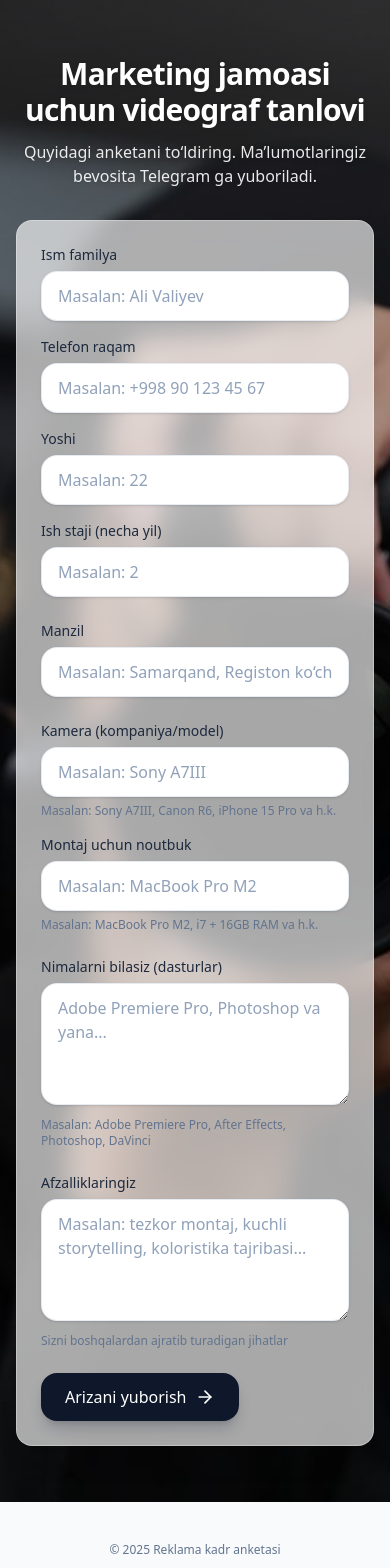
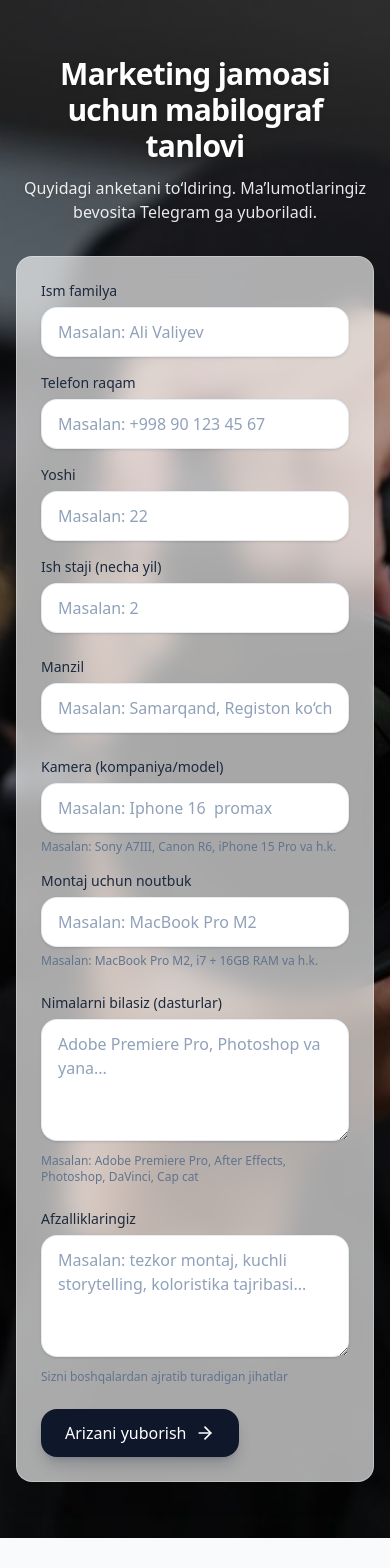
Before and after one commit to UchqunTurdiyev/Xodimlar-so-rovnomasi, a Next.js app: page / in a window 390 px wide. Shown: the top 1568 px of the page. Built offline with nearby package versions, Linux system fonts and the light colour scheme.

Commit message:
Mobilograf Eloni

```diff
--- a/app/page.tsx
+++ b/app/page.tsx
@@ -74,7 +74,7 @@ export default function Page() {
           <div className="mx-auto max-w-4xl">
             <div className="text-center text-white drop-shadow">
               <h1 className="text-3xl md:text-5xl font-bold tracking-tight">
-                Marketing jamoasi uchun videograf tanlovi
+                Marketing jamoasi uchun mabilograf tanlovi
               </h1>
               <p className="mt-3 text-white/90">
                 Quyidagi <span className="font-medium">anketani</span> to‘ldiring.
@@ -147,7 +147,7 @@ export default function Page() {
                         <input
                           type="text"
                           {...register("camera")}
-                          placeholder="Masalan: Sony A7III"
+                          placeholder="Masalan: Iphone 16  promax"
                           className="w-full rounded-2xl border border-slate-200/80 bg-white px-4 py-3 shadow-sm outline-none ring-0 transition focus:border-slate-400 focus:ring-4 focus:ring-slate-900/10 placeholder:text-slate-400"
                         />
                       </Field>
@@ -168,7 +168,7 @@ export default function Page() {
                     <Field
                       label="Nimalarni bilasiz (dasturlar)"
                       error={errors.skills?.message}
-                      hint="Masalan: Adobe Premiere Pro, After Effects, Photoshop, DaVinci"
+                      hint="Masalan: Adobe Premiere Pro, After Effects, Photoshop, DaVinci, Cap cat"
                     >
                       <textarea
                         rows={4}
```
